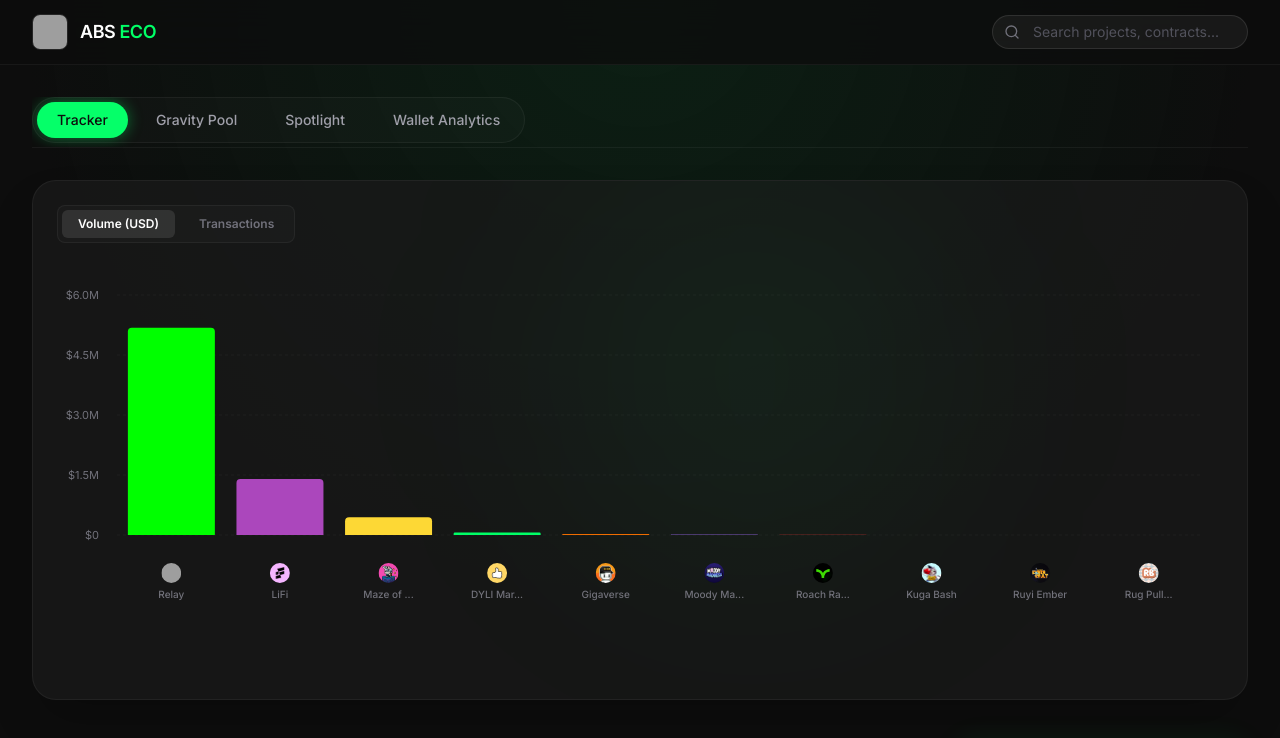
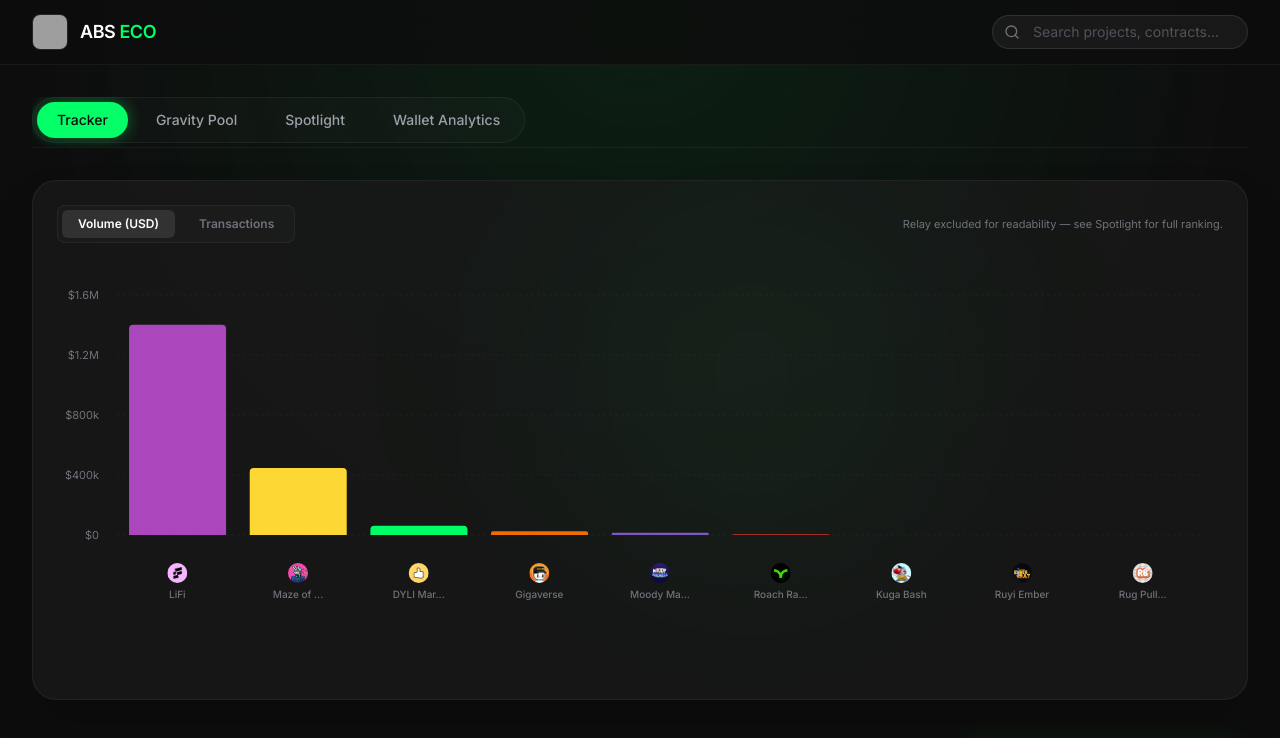
Before and after one commit to uzzaarr/AbstractEco, a React (Vite) app: page / in a window 1280 px wide. Shown: the top 738 px of the page. Built offline with nearby package versions, Linux system fonts and the light colour scheme; grey boxes are pictures that could not be loaded.

Commit message:
Tracker: exclude Relay from volume chart so other projects are readable

```diff
--- a/src/components/tabs/TrackerTab.tsx
+++ b/src/components/tabs/TrackerTab.tsx
@@ -48,11 +48,16 @@
 export default function TrackerTab({ data }: { data: DashboardData }) {
   const [metric, setMetric] = useState<'volume' | 'trx'>('volume');
 
-  // Transform data for recharts
+  // Transform data for recharts. Relay is excluded from the volume view only —
+  // it dwarfs every other project and crushes the y-axis so the rest is unreadable.
   const chartData = useMemo(() => {
     if (!data.projects || data.projects.length === 0) return [];
 
-    return data.projects.map(p => ({
+    const projects = metric === 'volume'
+      ? data.projects.filter(p => p.id !== 'relay')
+      : data.projects;
+
+    return projects.map(p => ({
       name: p.name,
       id: p.id,
       volume: p.stats30d.volume,
@@ -89,6 +94,9 @@
             Transactions
           </button>
         </div>
+        {metric === 'volume' && (
+          <span className="text-[11px] text-zinc-500">Relay excluded for readability — see Spotlight for full ranking.</span>
+        )}
       </div>
 
       <div className="h-[400px] w-full relative z-10">
```
